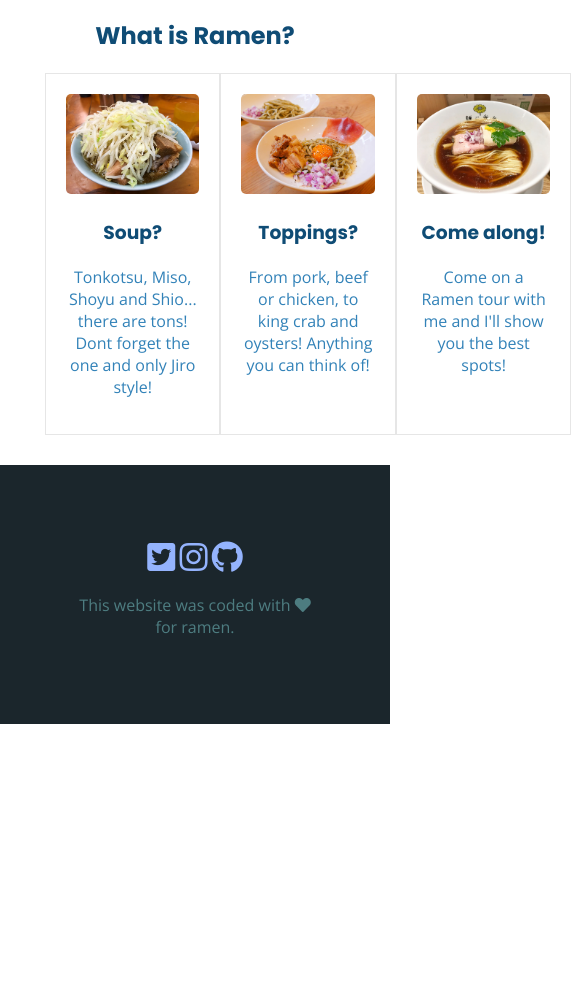
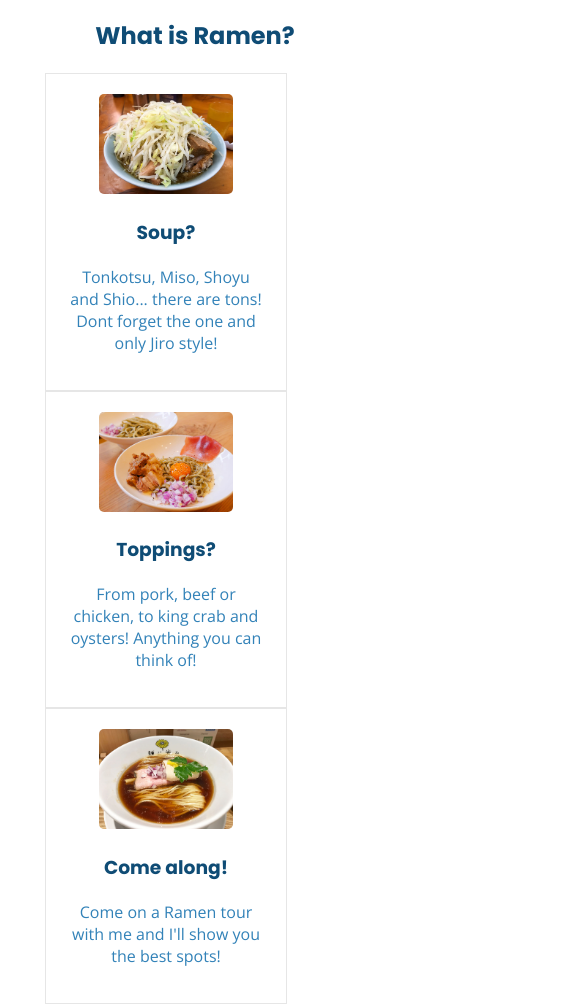
Before and after one commit to KeiranBrown1301/landing-page, a plain HTML site: page index.html in a window 390 px wide. Shown: the part 866-1873 px from the top of the page, 571 px wide, since content can reach past the window. Before the commit the page ends 1590 px from the top, so only its background shows below. Drawn offline with nearby package versions, Linux system fonts and the light colour scheme.

Commit message:
flex wrap added to cards

```diff
--- a/css/components/cards.css
+++ b/css/components/cards.css
@@ -1,25 +1,9 @@
 .cards {
   display: flex;
   justify-content: space-between;
+  flex-wrap: wrap;
   margin-bottom: 30px;
 }
-
-@media (max-width: 960px) {
-  .cards {
-    width: 700px;
-  }
-}
-@media (max-width: 720px) {
-  .cards {
-    width: 500px;
-  }
-}
-@media (max-width: 540px) {
-  .cards {
-    width: 300px;
-  }
-}
-
 
 .card {
   width: 200px;
```
